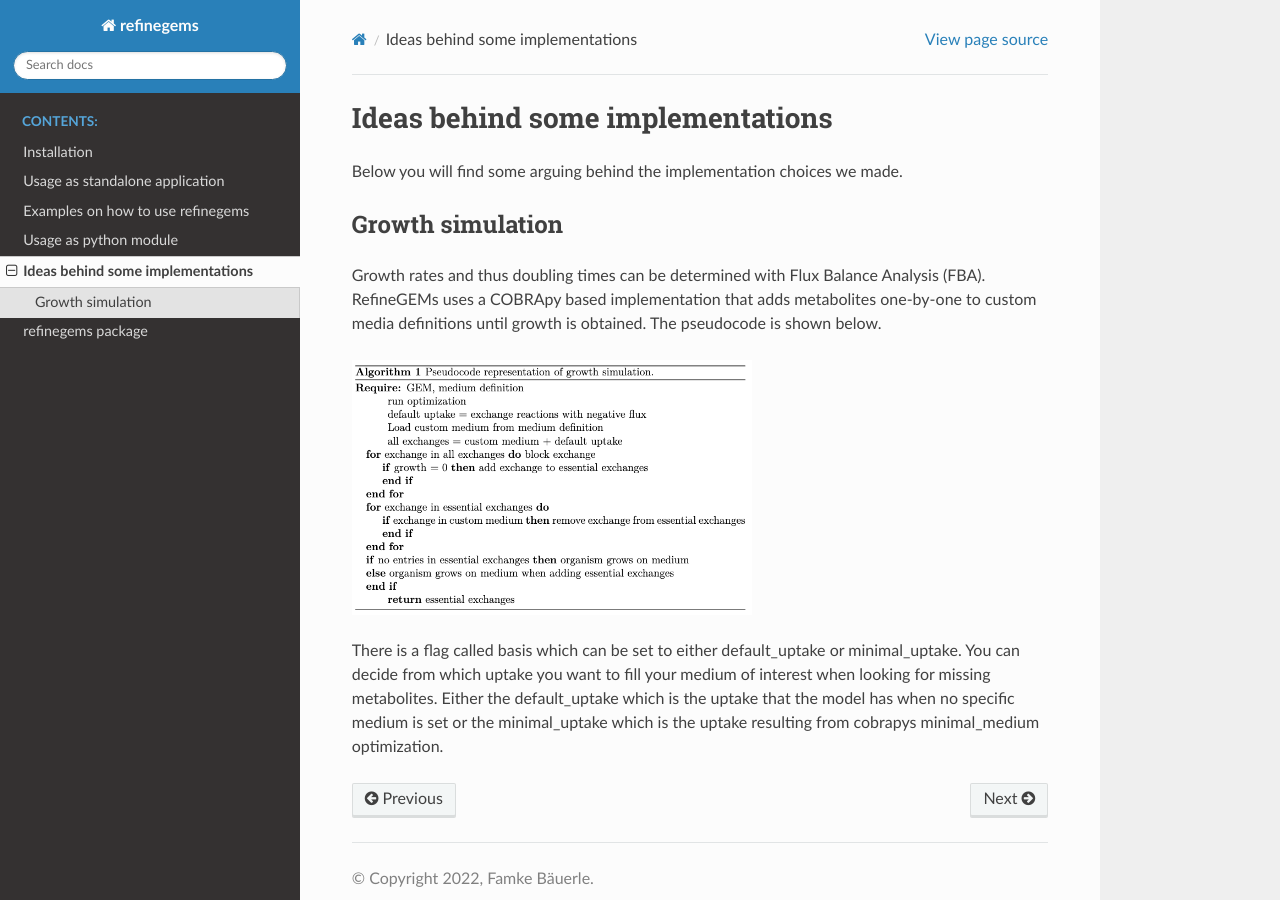
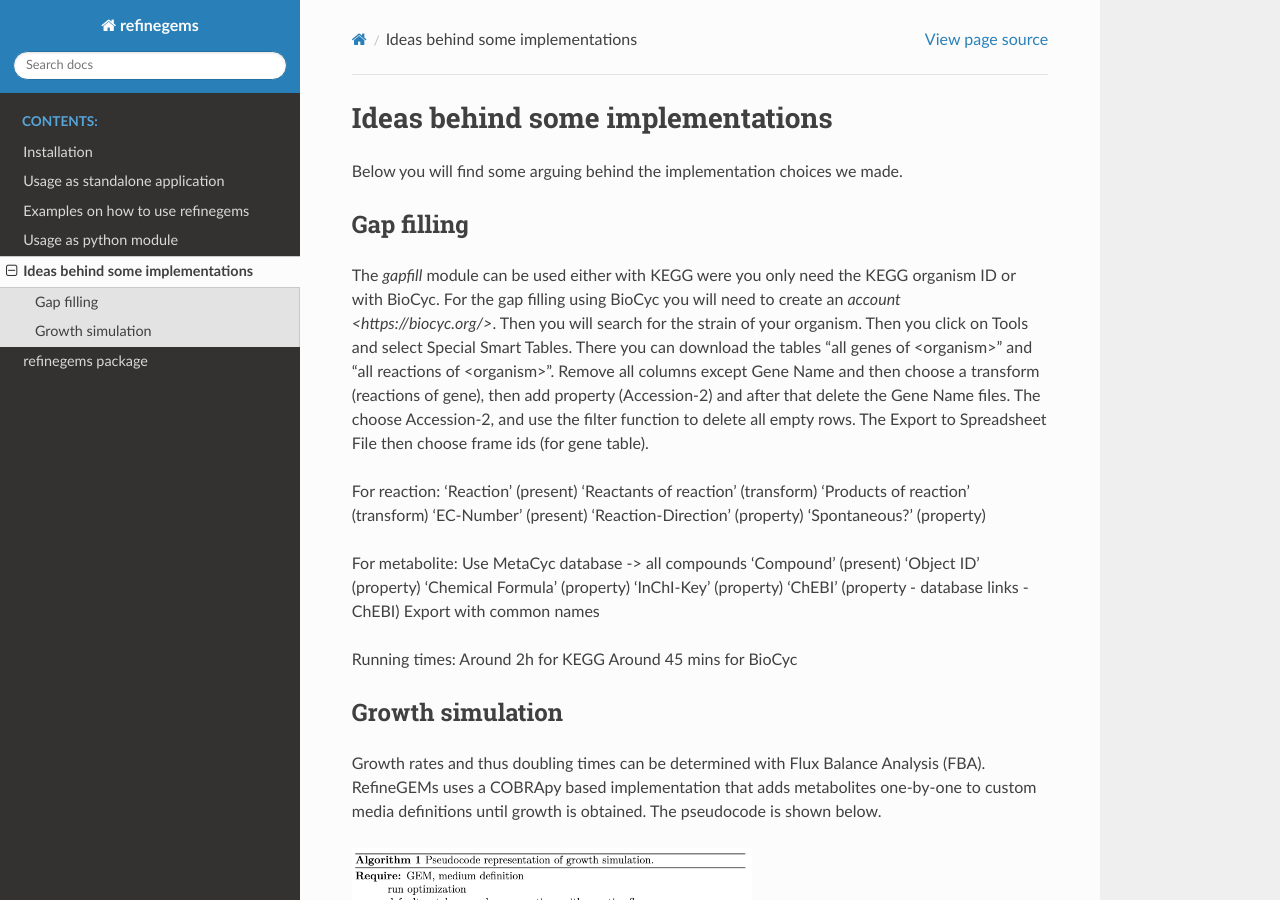
Before and after one commit to draeger-lab/refinegems, a Sphinx documentation site: the page built from docs/source/explanation.rst, in a window 1280 px wide and 900 px high. Built offline with Sphinx 7.4.7 and the Read the Docs theme 2.0.0, drawn with Linux system fonts in a browser that asks for light colours.

Commit message:
How to get BioCyc smart tables docs #52

```diff
--- a/docs/source/explanation.rst
+++ b/docs/source/explanation.rst
@@ -2,6 +2,20 @@ Ideas behind some implementations
 =================================
 
 Below you will find some arguing behind the implementation choices we made.
+
+Gap filling
+-----------
+
+The `gapfill` module can be used either with KEGG were you only need the KEGG organism ID or with BioCyc. For the gap filling using BioCyc you will need to create an  `account <https://biocyc.org/>`. Then you will search for the strain of your organism. Then you click on Tools and select Special Smart Tables. There you can download the tables "all genes of <organism>" and "all reactions of <organism>". Remove all columns except Gene Name and then choose a transform (reactions of gene), then add property (Accession-2) and after that delete the Gene Name files. The choose Accession-2, and use the filter function to delete all empty rows. The Export to Spreadsheet File then choose frame ids (for gene table).
+
+For reaction: 'Reaction' (present) 'Reactants of reaction' (transform) 'Products of reaction' (transform) 'EC-Number' (present) 'Reaction-Direction' (property) 'Spontaneous?' (property)
+
+For metabolite: Use MetaCyc database -> all compounds
+'Compound' (present) 'Object ID' (property) 'Chemical Formula' (property) 'InChI-Key' (property) 'ChEBI' (property - database links - ChEBI)
+Export with common names
+
+Running times: Around 2h for KEGG
+Around 45 mins for BioCyc
 
 Growth simulation
 -----------------
```
